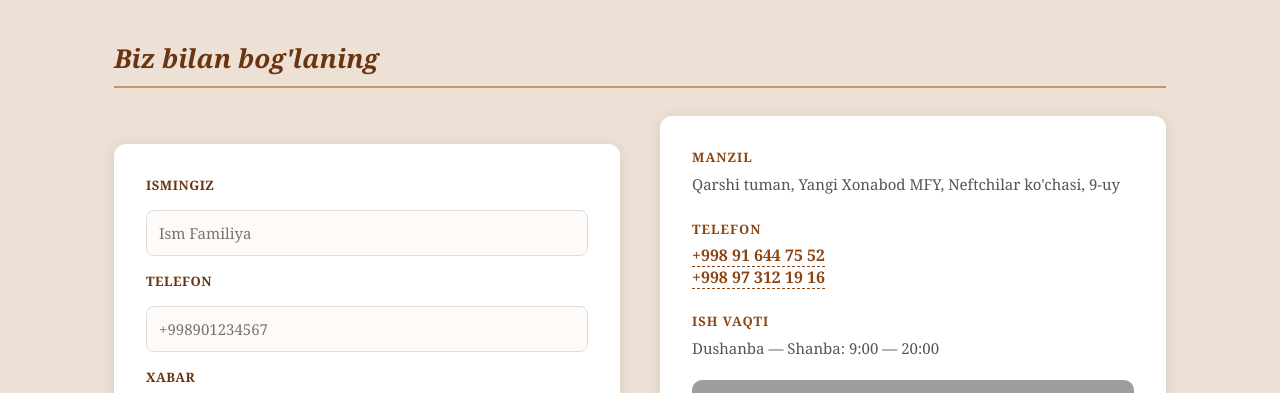
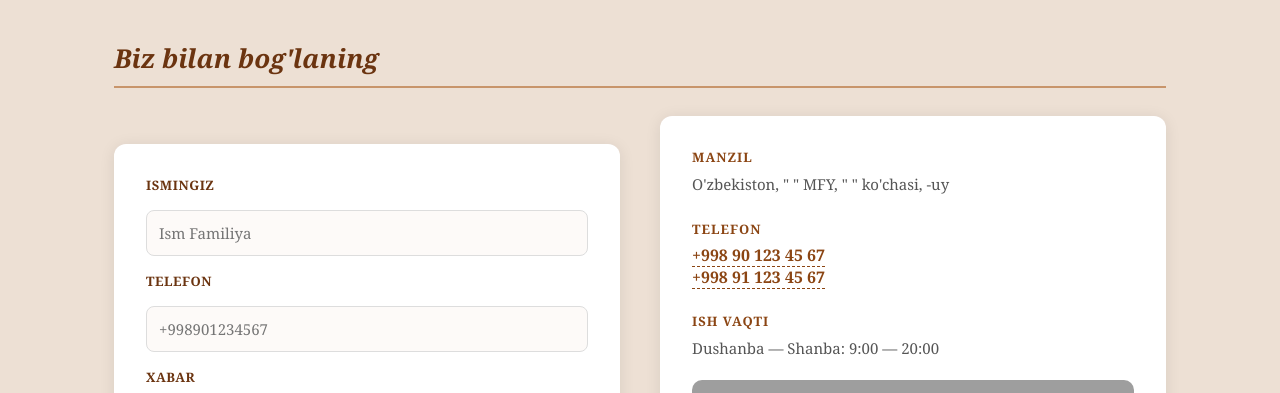
Before and after one commit to SherzodHaydarov/Nastarin, a FastAPI app: page /aloqa in a window 1280 px wide. Shown: the part 70-463 px from the top of the page. Run offline with FastAPI, Linux system fonts and the light colour scheme; grey boxes are pictures that could not be loaded.

Commit message:
tozalandi

```diff
--- a/routers/admin.py
+++ b/routers/admin.py
@@ -22,7 +22,7 @@ router = APIRouter()
 templates = Jinja2Templates(directory="templates")
 
 ADMIN_LOGIN = "admin"
-ADMIN_PAROL = "VolidaM@"
+ADMIN_PAROL = "admin@"
 SESSIYA_KALIT = "nastarin_session"
 
 def admin_tekshir(request: Request):
--- a/templates/contact.html
+++ b/templates/contact.html
@@ -32,11 +32,11 @@
 
     <div class="aloqa-info">
         <h3>Manzil</h3>
-        <p>Qarshi tuman, Yangi Xonabod MFY, Neftchilar ko'chasi, 9-uy</p>
+        <p>O'zbekiston, " " MFY, " " ko'chasi, -uy</p>
 
         <h3>Telefon</h3>
-        <a href="tel:+998916447552" class="telefon-link">+998 91 644 75 52</a><br>
-        <a href="tel:+998973121916" class="telefon-link">+998 97 312 19 16</a>
+        <a href="tel:+998901234567" class="telefon-link">+998 90 123 45 67</a><br>
+        <a href="tel:+998911234567" class="telefon-link">+998 91 123 45 67</a>
 
         <h3>Ish vaqti</h3>
         <p>Dushanba — Shanba: 9:00 — 20:00</p>
@@ -52,11 +52,11 @@
             </iframe>
         </div>
 
-        <a href="https://www.google.com/maps?q=38.85188620457964,65.91801535700793"
+        <a href="https://www.google.com/maps?q=41.22300565103927, 69.71493629003292"
            target="_blank"
            class="btn"
            style="display: inline-block; margin-top: 12px; font-size: 14px; padding: 10px 20px;">
-            Google Maps da ochish
+            Google Maps`da ochish
         </a>
     </div>
 
```
